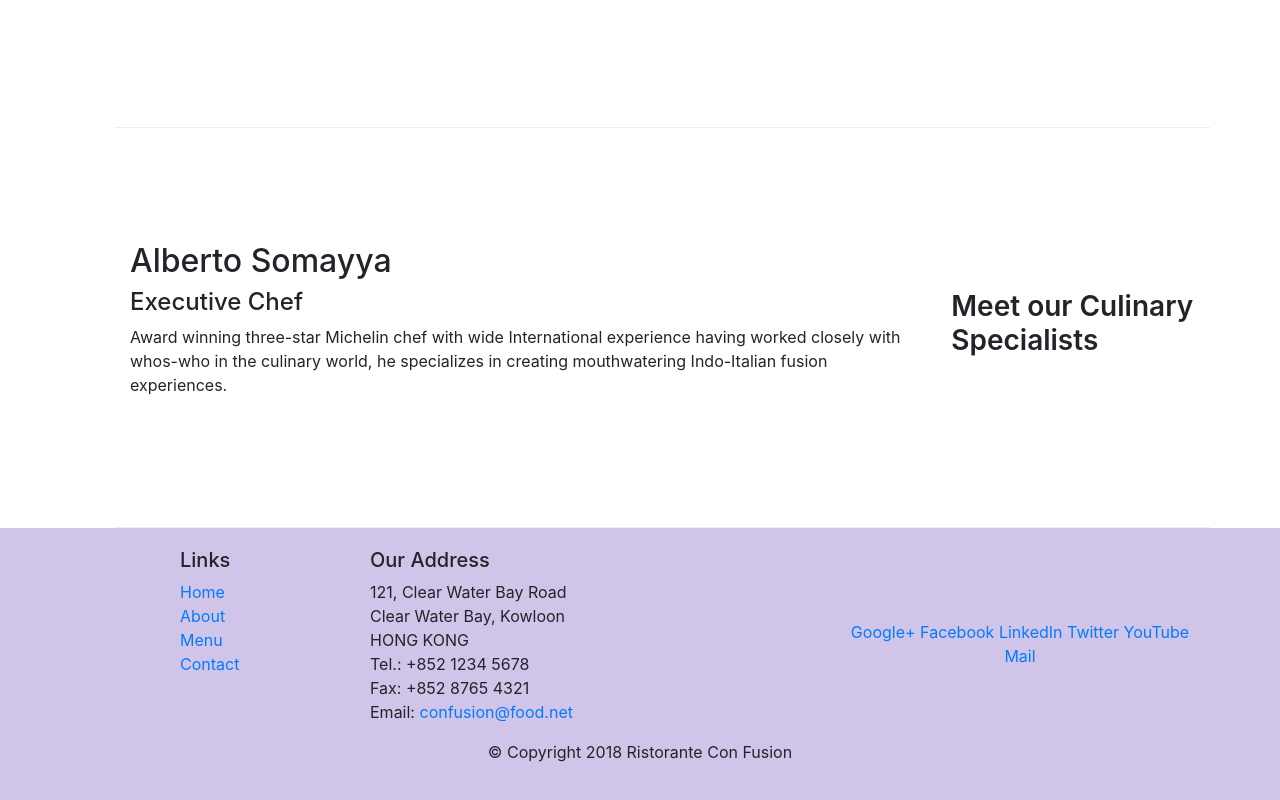
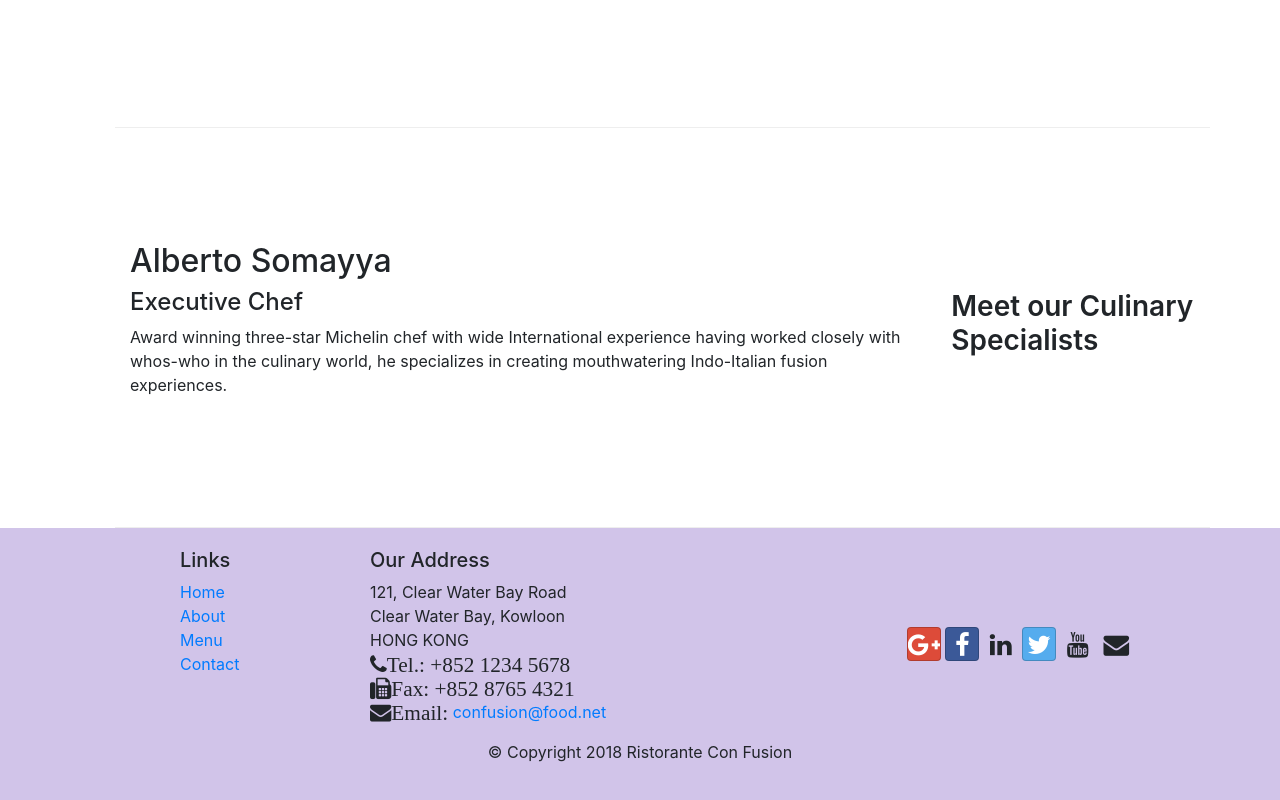
Before and after one commit to sumik1999/black-dragon, a website: page index.html in a window 1280 px wide. Shown: the part 1038-1838 px from the top of the page. Drawn offline with nearby package versions, Linux system fonts and the light colour scheme.

Commit message:
social icons changed

```diff
--- a/index.html
+++ b/index.html
@@ -10,6 +10,8 @@
 
        <!-- Bootstrap CSS -->
        <link rel="stylesheet" href="node_modules/bootstrap/dist/css/bootstrap.min.css">
+       <link rel="stylesheet" href="node_modules/font-awesome/css/font-awesome.css">
+       <link rel="stylesheet" href="node_modules/bootstrap-social/bootstrap-social.css">
        <link rel="stylesheet" href="css/style.css">
        <title>Ristorante Con Fusion</title>
 </head>
@@ -24,10 +26,10 @@
             <div class="collapse navbar-collapse" id="Navbar">
                 <ul class="navbar-nav mr-auto ">
 
-                <b><li class="nav-item active"><a class="nav-link" href="#">Home</a></li></b>
-                <li class="nav-item"><a class="nav-link" href="aboutus.html">About</a></li>
-                <li class="nav-item"><a class="nav-link" href="#">Menu</a></li>
-                <li class="nav-item"><a class="nav-link" href="#">Contact</a></li>
+                <b><li class="nav-item active"><a class="nav-link" href="#"><span class="fa fa-home fa-lg"> Home</span></a></li></b>
+                <li class="nav-item"><a class="nav-link" href="aboutus.html"><span class="fa fa-info fa-lg">About</span></a></li>
+                <li class="nav-item"><a class="nav-link" href="#"><span class="fa fa-list fa-lg">Menu</span></a></li>
+                <li class="nav-item"><a class="nav-link" href="#"><span class="fa fa-addresss fa-lg">Contact</span></a></li>
 
                 </ul>
             </div>
@@ -101,19 +103,19 @@
 		              121, Clear Water Bay Road<br>
 		              Clear Water Bay, Kowloon<br>
 		              HONG KONG<br>
-		              Tel.: +852 1234 5678<br>
-		              Fax: +852 8765 4321<br>
-		              Email: <a href="mailto:confusion@food.net">confusion@food.net</a>
+		              <i class="fa fa-phone fa-lg">Tel.: +852 1234 5678</i><br>
+		              <i class="fa fa-fax fa-lg">Fax: +852 8765 4321</i><br>
+		              <i class="fa fa-envelope fa-lg">Email:</i> <a href="mailto:confusion@food.net">confusion@food.net</a>
 		           </address>
                 </div>
                 <div class="col-12 col-sm-4 align-self-center">
                     <div class="text-center">
-                        <a href="http://google.com/+">Google+</a>
-                        <a href="http://www.facebook.com/profile.php?id=">Facebook</a>
-                        <a href="http://www.linkedin.com/in/">LinkedIn</a>
-                        <a href="http://twitter.com/">Twitter</a>
-                        <a href="http://youtube.com/">YouTube</a>
-                        <a href="mailto:">Mail</a>
+                        <a class="btn btn-social-icon btn-google" href="http://google.com/+"><i class="fa fa-google-plus fa-lg"></i></a>
+                        <a class="btn btn-social-icon btn-facebook" href="http://www.facebook.com/profile.php?id="><i class="fa fa-facebook fa-lg"></i></a>
+                        <a class="btn btn-social-icon btn-linkrdin" href="http://www.linkedin.com/in/"><i class="fa fa-linkedin fa-lg"></i></a>
+                        <a class="btn btn-social-icon btn-twitter" href="http://twitter.com/"><i class="fa fa-twitter fa-lg"></i></a>
+                        <a class="btn btn-social-icon btn-youtube" href="http://youtube.com/"><i class="fa fa-youtube fa-lg"></i></a>
+                        <a class="btn btn-social-icon btn-envelope" href="mailto:"><i class="fa fa-envelope fa-lg"></i></a>
                     </div>
                 </div>
            </div>
```
Also changed, not shown: aboutus.html (+11 -9 lines), package.json (+5 -3 lines), 1 other file.
